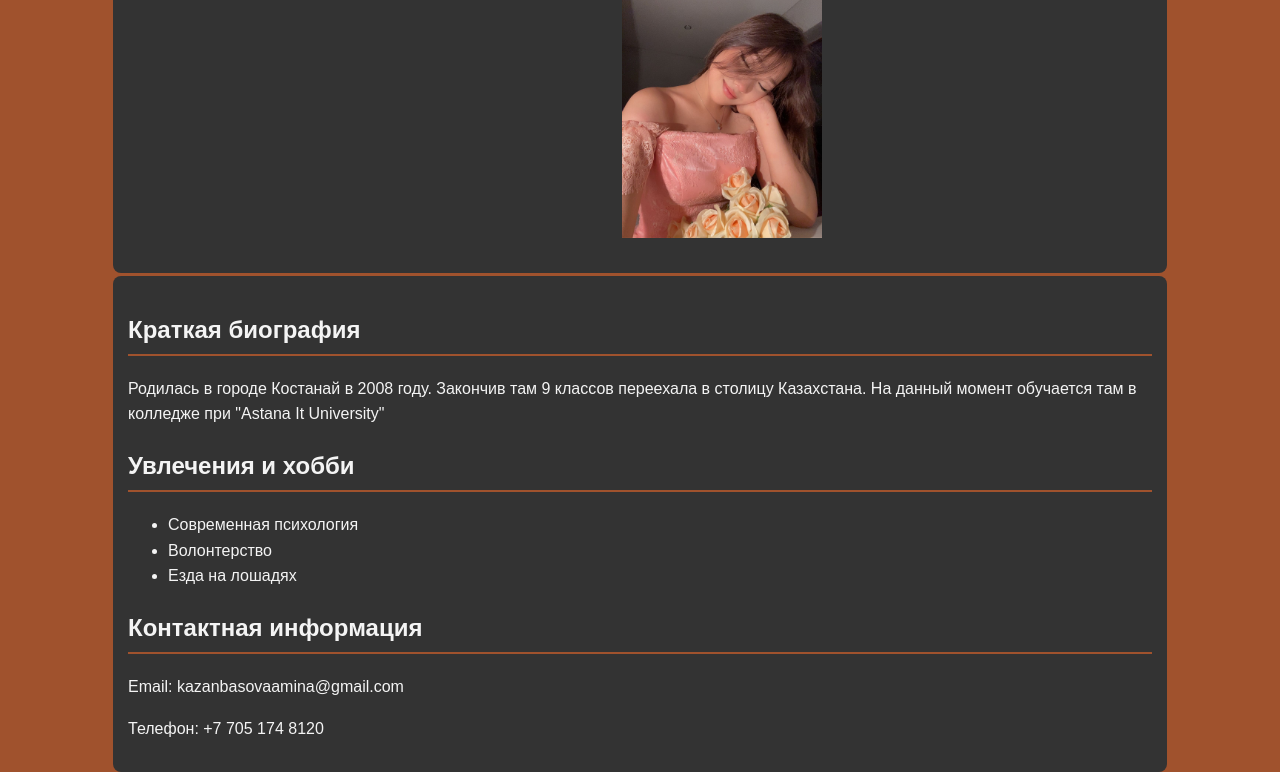
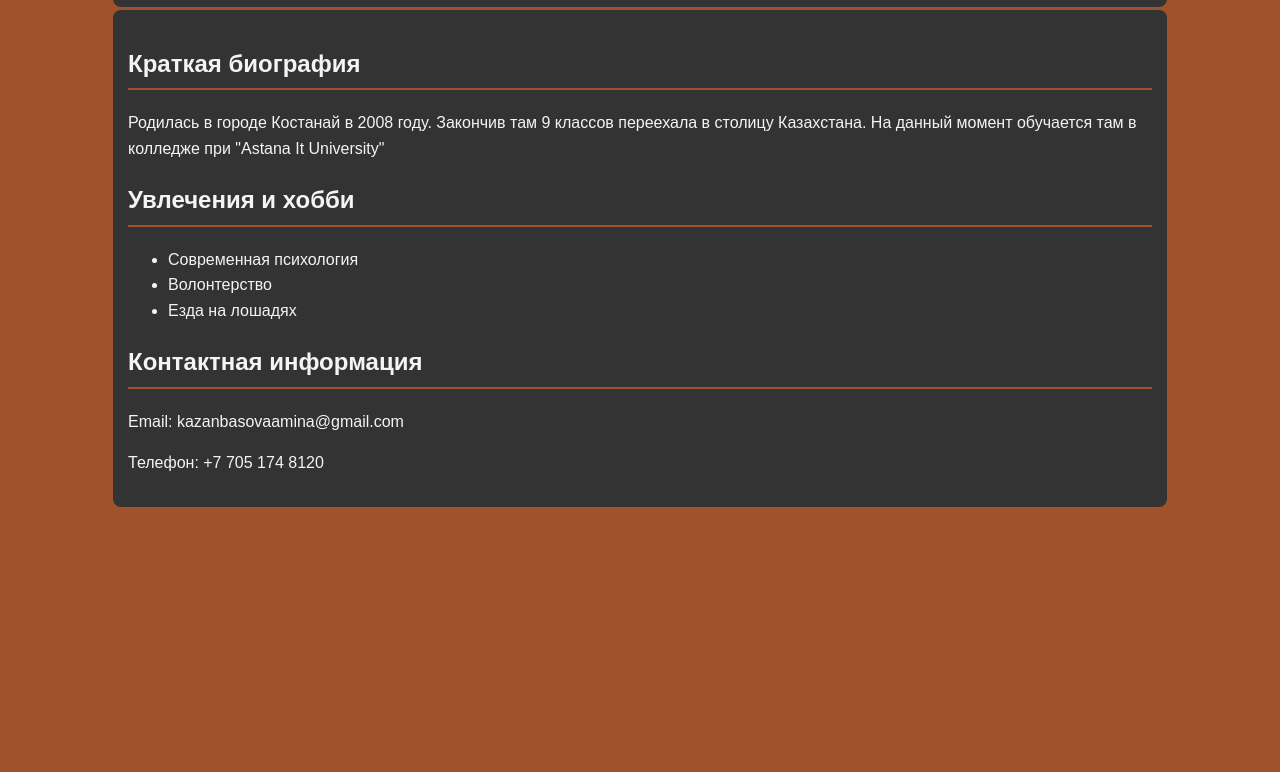
Before and after one commit to tashaseeee/amina, a plain HTML site: page index.html in a window 1280 px wide. Shown: the part 104-876 px from the top of the page. After the commit the page ends 800 px from the top, so only its background shows below. Drawn offline with Linux system fonts and the light colour scheme.

Commit message:
Update index.html

```diff
--- a/index.html
+++ b/index.html
@@ -74,7 +74,6 @@
         <h1>КАЗАНБАСОВА АМИНА</h1>
       </div>
       <nav>
-        <img src="123.jpeg" alt="Фото студента" style="width:200px;height:auto;margin-right:330px">
       </nav>
     </div>
   </header>
```
